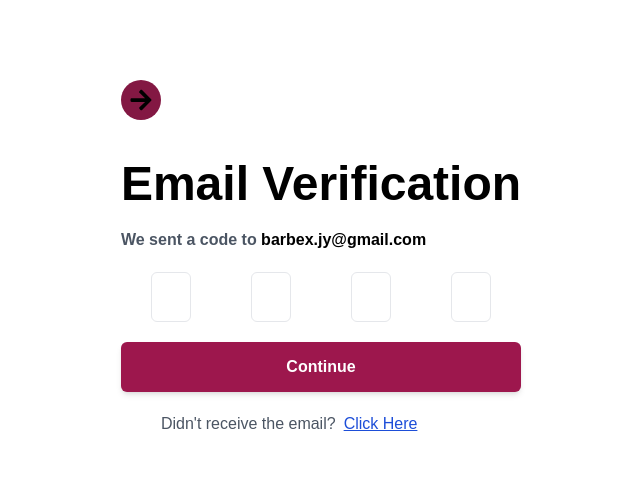
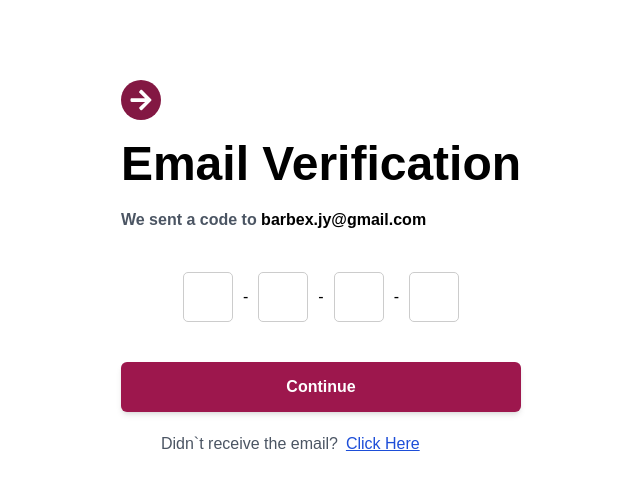
Before and after one commit to Anonymous-nerds/spiralevent-app, a React (Vite) app: page /email-ver in a window 1280 px wide. Shown: the top 490 px of the page, without its empty margins (319-959 px from the left). Built offline with nearby package versions, Linux system fonts and the light colour scheme.

Commit message:
fixed Email Verification page for habiba

```diff
--- a/package.json
+++ b/package.json
@@ -16,6 +16,7 @@
     "react": "^18.3.1",
     "react-dom": "^18.3.1",
     "react-icons": "^5.4.0",
+    "react-otp-input": "^3.1.1",
     "react-router-dom": "^7.0.2",
     "sass": "^1.82.0"
   },
--- a/src/pages/EmailVer/EmailVer.jsx
+++ b/src/pages/EmailVer/EmailVer.jsx
@@ -1,18 +1,42 @@
-import React from "react";
-import { CiLock } from "react-icons/ci";
+import React, { useState } from "react";
 import { FaArrowRight } from "react-icons/fa";
+import OtpInput from "react-otp-input";
 
 const EmailVer = () => {
+  const [otp, setOtp] = useState("");
+
+  const containerStyle = {
+    display: "flex",
+    justifyContent: "center",
+    gap: "10px", // Space between inputs
+  };
+
+  const inputStyle = {
+    width: "50px",
+    height: "50px",
+    fontSize: "18px",
+    textAlign: "center",
+    border: "1px solid #ccc",
+    borderRadius: "5px",
+    outline: "none",
+    transition: "border-color 0.2s ease-in-out",
+  };
+
+  const inputFocusStyle = {
+    borderColor: "#007BFF", // Change color on focus
+    boxShadow: "0 0 3px rgba(0, 123, 255, 0.5)",
+  };
+
   return (
-    <div className="w-full h-full flex justify-center pb-20 pt-20">
+    <div className="w-full h-full flex justify-center p-10 pb-20 pt-20">
       <div className="smallerdiv">
         <div>
-          <button className="text-2xl bg-pink-900 hover:text-white rounded-full p-2 duration-200">
+          <button className="text-2xl bg-pink-900 text-white hover:text-gray-100 rounded-full p-2 duration-200">
             <FaArrowRight />
           </button>
         </div>
 
-        <div className="words pt-10">
+        <div className="words py-5">
           <h3 className="text-5xl font-bold">Email Verification</h3>
           <h2 className="text-gray-600 pt-5 font-semibold">
             We sent a code to{" "}
@@ -20,7 +44,27 @@ const EmailVer = () => {
           </h2>
         </div>
 
-        <div className="input div pt-5 justify-around flex">
+        <div className="py-5">
+          <OtpInput
+            value={otp}
+            onChange={setOtp}
+            numInputs={4}
+            renderSeparator={<span>-</span>}
+            containerStyle={containerStyle}
+            inputStyle={inputStyle}
+            renderInput={(props) => (
+              <input
+                {...props}
+                style={{
+                  ...inputStyle,
+                  ...(props.focused ? inputFocusStyle : {}),
+                }}
+              />
+            )}
+          />
+        </div>
+
+        {/* <div className="input div pt-5 justify-around flex">
           <input
             type="text"
             name="num"
@@ -45,7 +89,7 @@ const EmailVer = () => {
             id="num"
             className="w-[40px] h-[50px] px-4 border rounded-md"
           />
-        </div>
+        </div> */}
 
         <div className="pt-5">
           <button className="h-[50px] w-full text-white bg-pink-800 rounded-md font-semibold hover:bg-pink-700 shadow-md">
@@ -55,7 +99,7 @@ const EmailVer = () => {
 
         <div className="pt-5">
           <h2 className="text-gray-600 flex items-center pl-10">
-            Didn't receive the email?{" "}
+            Didn`t receive the email?{" "}
             <span className="text-blue-700 cursor-pointer underline pl-2">
               {" "}
               Click Here
```
Also changed, not shown: 1 other file (tests, documents, lock files or other folders).
